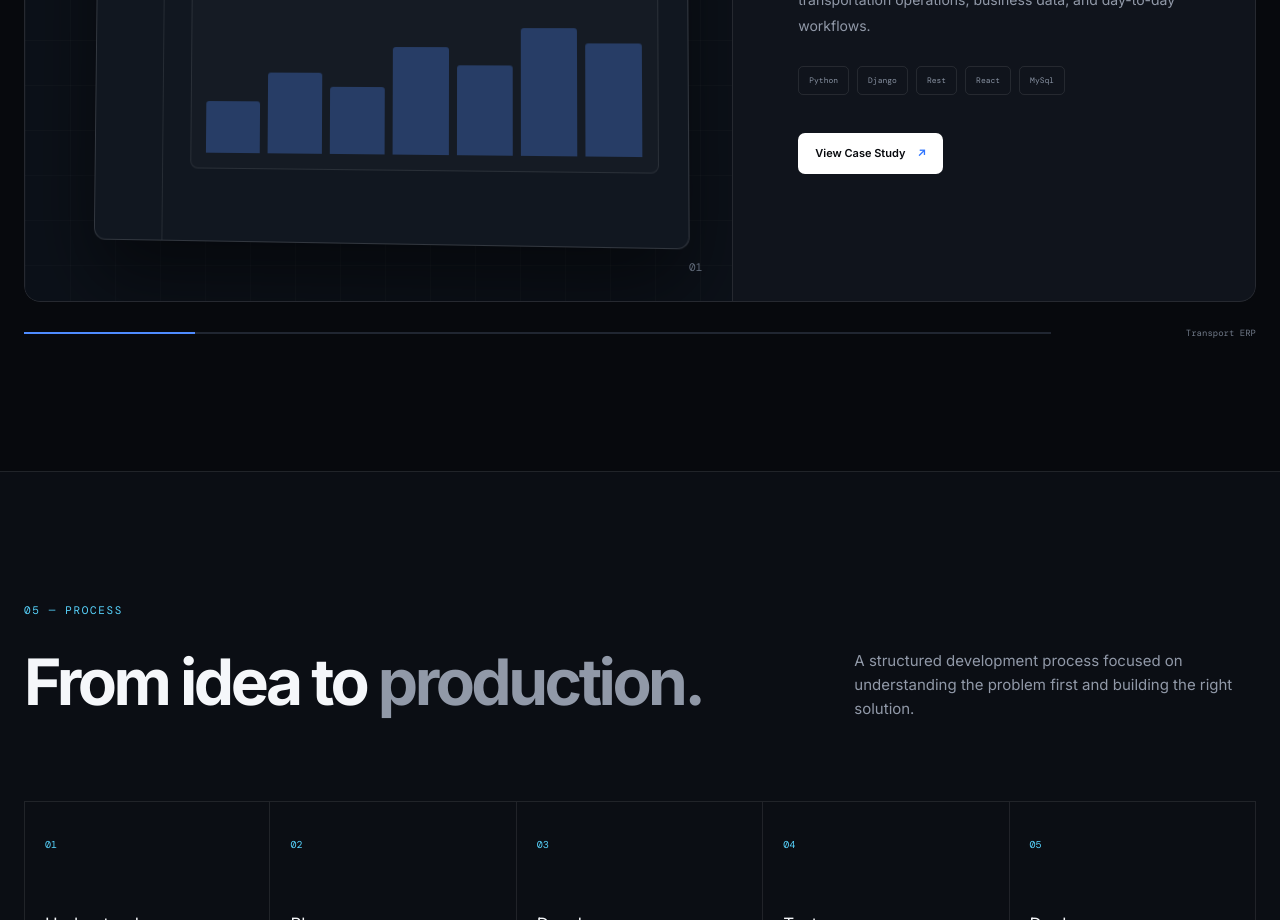
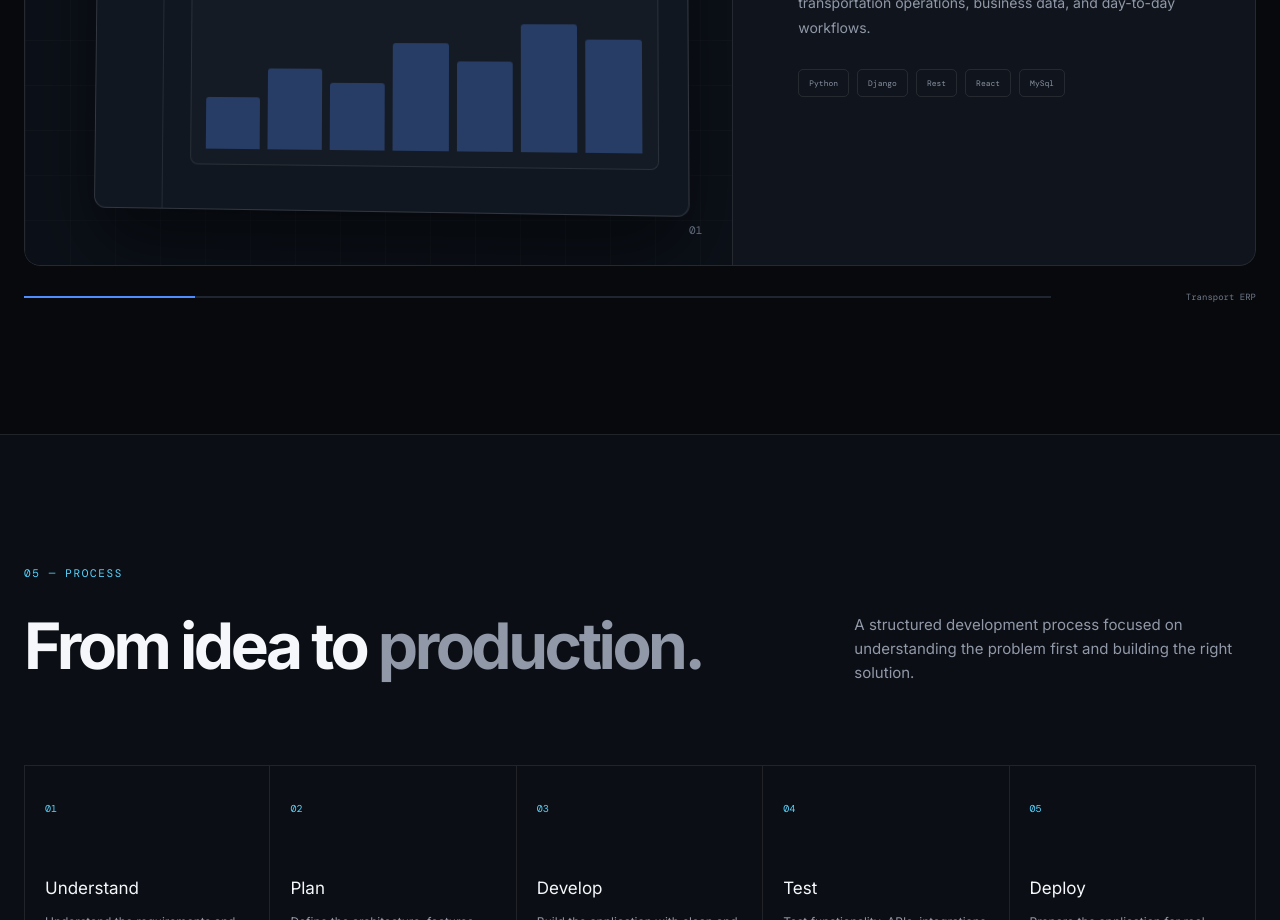
Before and after one commit to izahansodha/Portfolio-website, a React app: page / in a window 1280 px wide. Shown: the part 3640-4560 px from the top of the page. Built offline with nearby package versions, Linux system fonts and the light colour scheme; the HTML template or start-up script is replaced by a standard one.

Commit message:
Portfolio change

```diff
--- a/src/App.jsx
+++ b/src/App.jsx
@@ -514,10 +514,7 @@ const previousProject = () => {
               </div>
 
               <div className="slide-actions">
-                <button className="view-project">
-                  View Case Study
-                  <span>↗</span>
-                </button>
+
               </div>
 
             </div>
```
